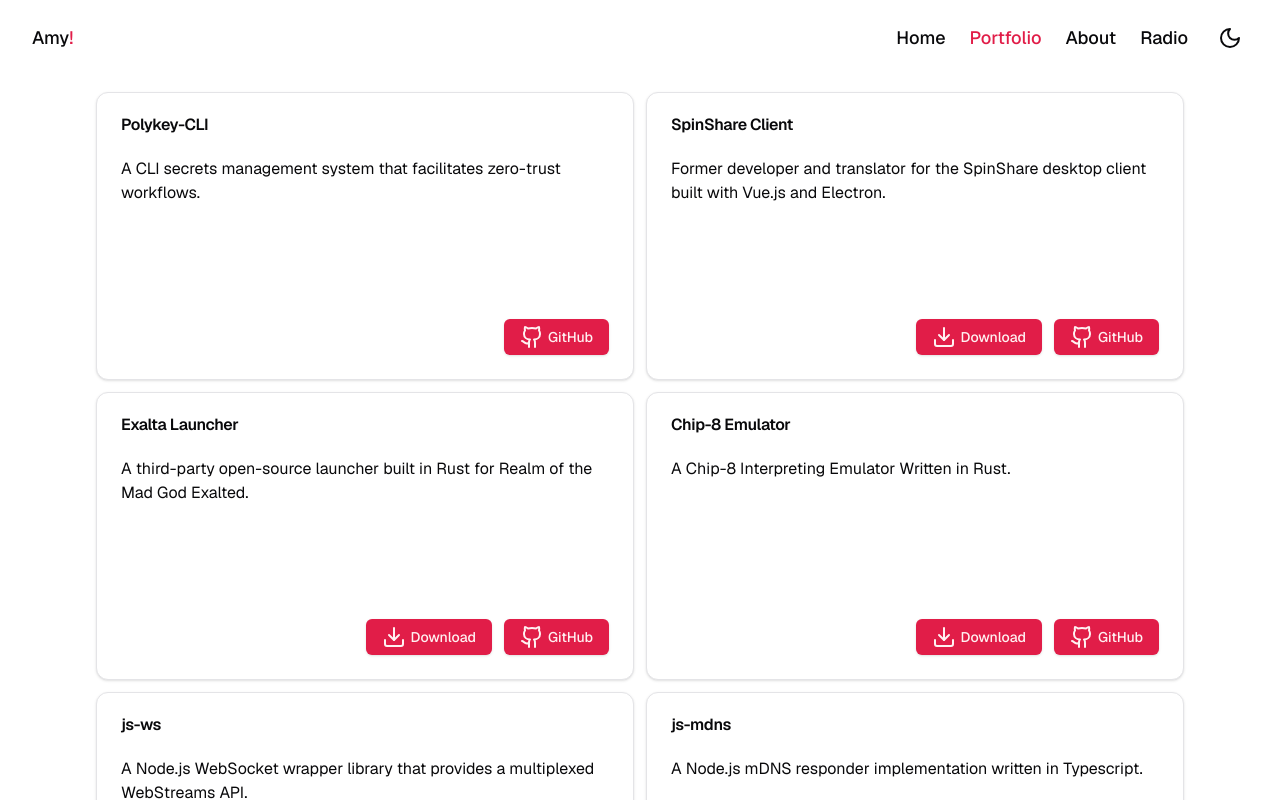
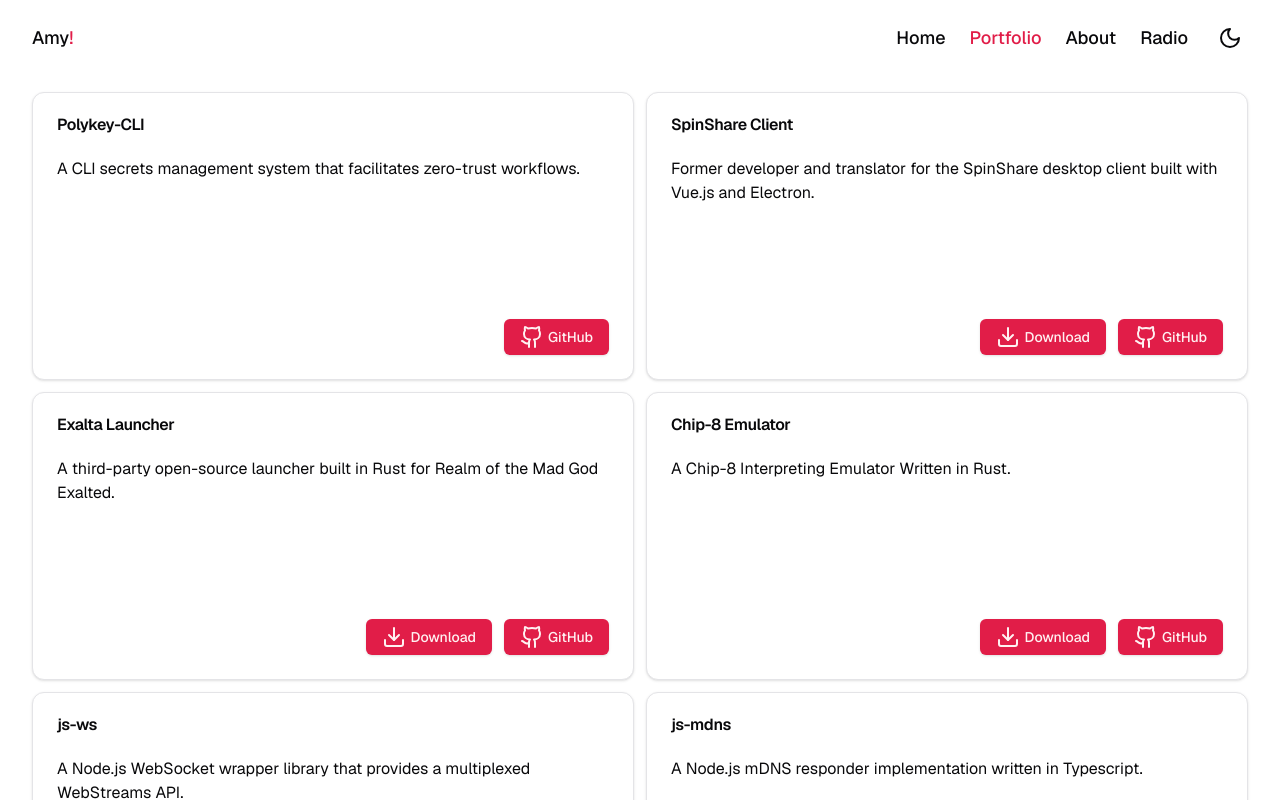
Before and after one commit to amydevs/amydevs.github.io, a Next.js app: page /portfolio in a window 1280 px wide. Shown: the top 800 px of the page. Built offline with nearby package versions, Linux system fonts and the light colour scheme.

Commit message:
fix: max width on portfolio page

```diff
--- a/src/pages/portfolio.tsx
+++ b/src/pages/portfolio.tsx
@@ -81,7 +81,7 @@ function Portfolio() {
     }
   }, []);
 
-  return <main className="auto-limit-w grid grid-cols-1 md:grid-cols-2 gap-3 py-3 max-w-6xl">
+  return <main className="auto-limit-w grid grid-cols-1 md:grid-cols-2 gap-3 py-3">
     {
       projectCards.map((card, i) =>
         <ProjectCard key={i} mousePos={mousePos} {...card} />
```
